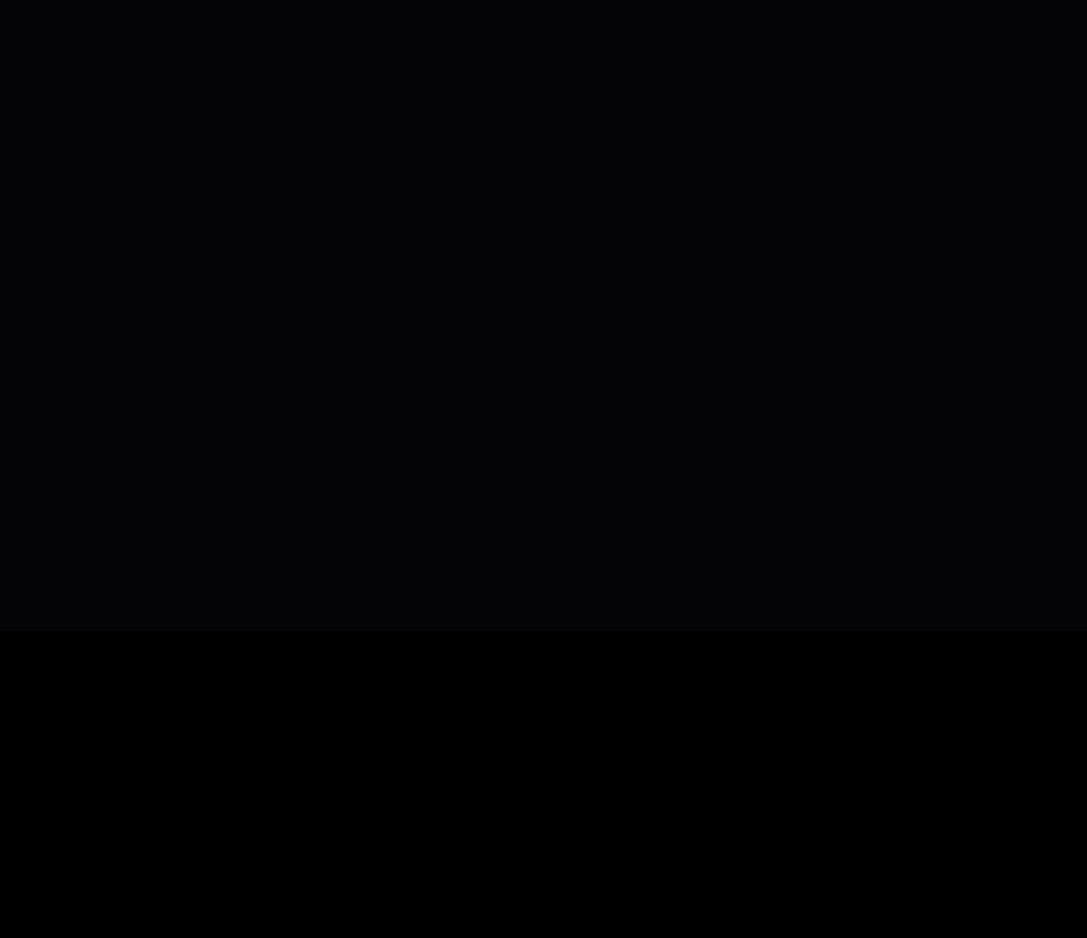
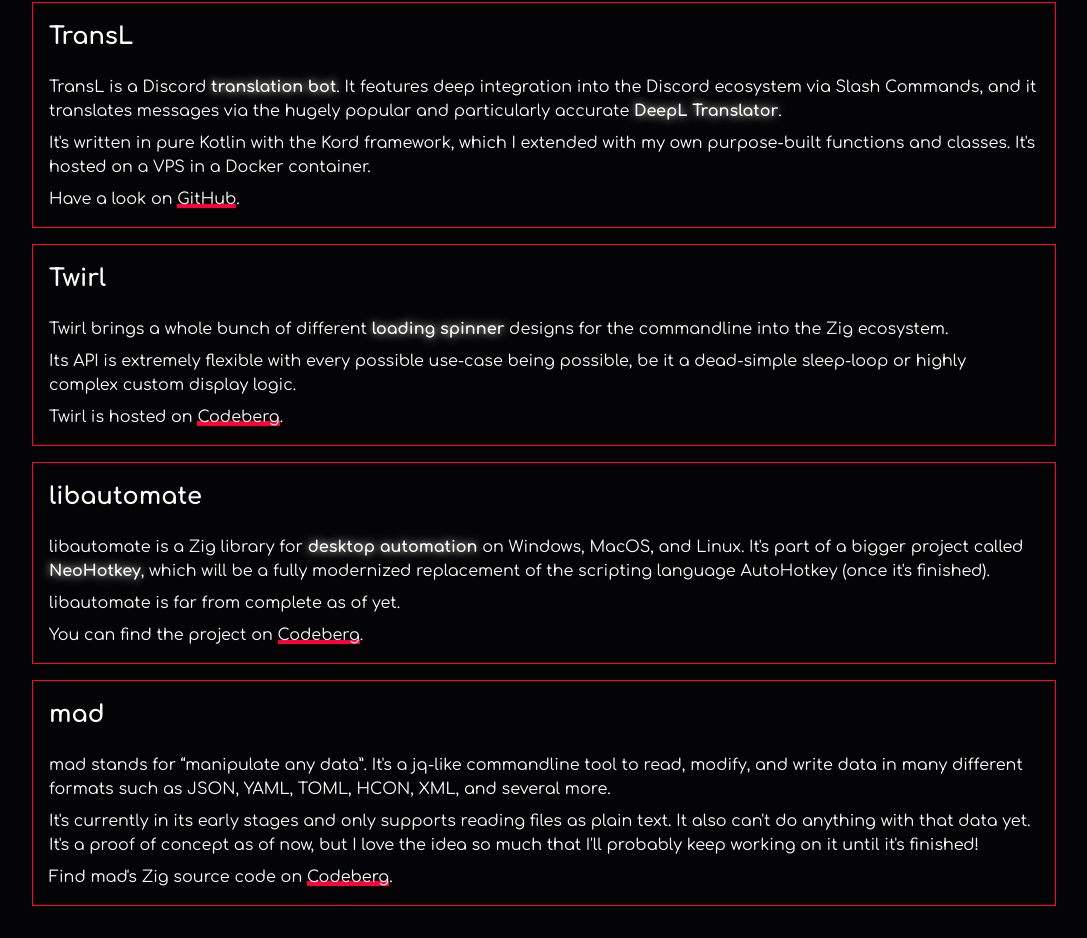
Before and after one commit to SimplyMika/website, a SvelteKit app: page /projects in a window 1280 px wide. Shown: the part 169-1107 px from the top of the page, without its empty margins (91-1178 px from the left). Before the commit the page ends 800 px from the top, so only its background shows below. Built offline with nearby package versions, Linux system fonts and the light colour scheme.

Commit message:
Write projects page

```diff
--- a/src/routes/projects/+page.svelte
+++ b/src/routes/projects/+page.svelte
@@ -0,0 +1,69 @@
+<h1>My personal projects</h1>
+<hgroup>
+	<h2>TransL</h2>
+	<p>
+		TransL is a Discord <strong>translation bot</strong>. It features deep integration into the Discord ecosystem via Slash
+		Commands, and it translates messages via the hugely popular and particularly accurate <strong>DeepL Translator</strong>.
+	</p>
+	<p>
+		It's written in pure Kotlin with the Kord framework, which I extended with my own purpose-built functions and classes. It's
+		hosted on a VPS in a Docker container.
+	</p>
+	<p>Have a look on <a href="https://github.com/SimplyMika/transl">GitHub</a>.</p>
+</hgroup>
+<hgroup>
+	<h2>Twirl</h2>
+	<p>
+		Twirl brings a whole bunch of different <strong>loading spinner</strong> designs for the commandline into the Zig ecosystem.
+	</p>
+	<p>
+		Its API is extremely flexible with every possible use-case being possible, be it a dead-simple sleep-loop or highly complex
+		custom display logic.
+	</p>
+	<p>Twirl is hosted on <a href="https://codeberg.org/SimplyMika/twirl">Codeberg</a>.</p>
+</hgroup>
+<hgroup>
+	<h2>libautomate</h2>
+	<p>
+		libautomate is a Zig library for <strong>desktop automation</strong> on Windows, MacOS, and Linux. It's part of a bigger
+		project called <strong>NeoHotkey</strong>, which will be a fully modernized replacement of the scripting language AutoHotkey
+		(once it's finished).
+	</p>
+	<p>libautomate is far from complete as of yet.</p>
+	<p>
+		You can find the project on <a href="https://codeberg.org/NeoHotkey/libautomate">Codeberg</a>.
+	</p>
+</hgroup>
+<hgroup>
+	<h2>mad</h2>
+	<p>
+		mad stands for “manipulate any data”. It's a jq-like commandline tool to read, modify, and write data in many different
+		formats such as JSON, YAML, TOML, HCON, XML, and several more.
+	</p>
+	<p>
+		It's currently in its early stages and only supports reading files as plain text. It also can't do anything with that data
+		yet. It's a proof of concept as of now, but I love the idea so much that I'll probably keep working on it until it's
+		finished!
+	</p>
+	<p>
+		Find mad's Zig source code on <a href="https://codeberg.org/SimplyMika/mad">Codeberg</a>.
+	</p>
+</hgroup>
+
+<style>
+	hgroup {
+		border: 1px solid var(--coral);
+		margin-block: 1em;
+		padding: 1em;
+	}
+
+	hgroup > :first-child {
+		margin-block-start: 0;
+	}
+	hgroup > :last-child {
+		margin-block-end: 0;
+	}
+
+	h2 {
+	}
+</style>
```
